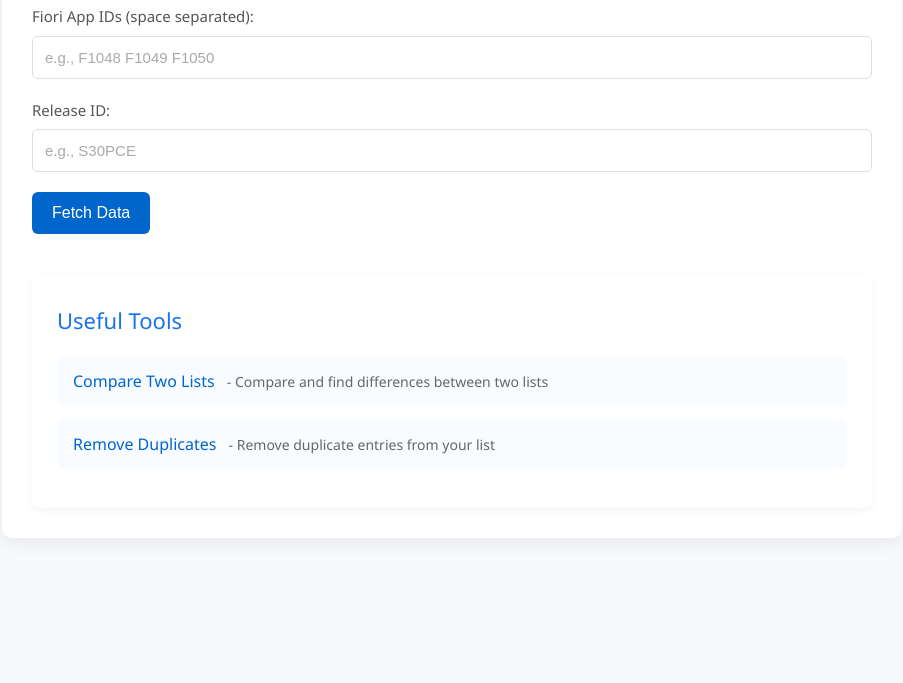
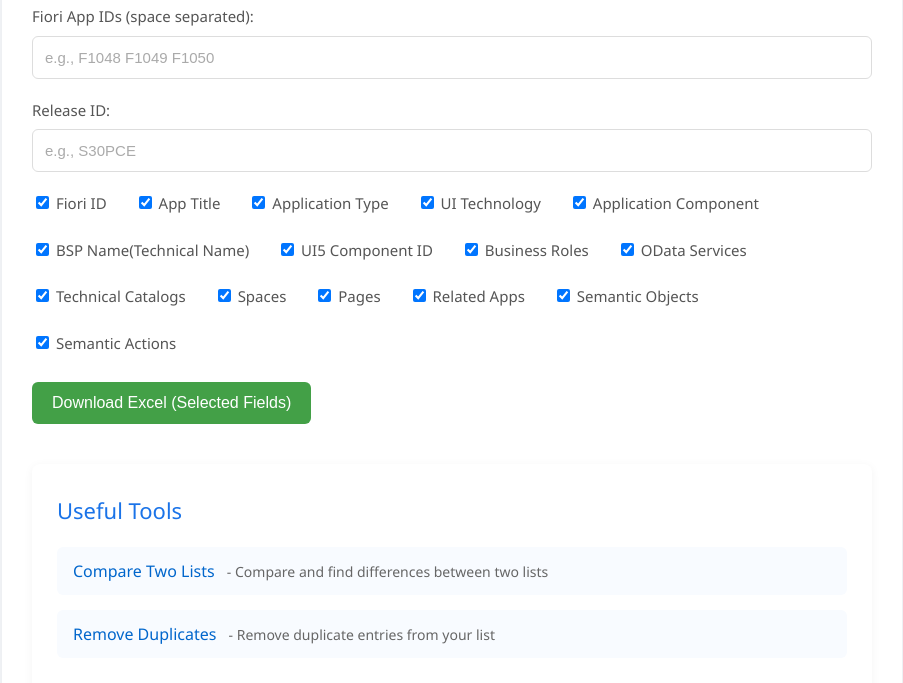
Before and after one commit to 2100031704Afroz/fiori2, a plain HTML site: page index.html in a window 1280 px wide. Shown: the part 117-800 px from the top of the page, without its empty margins (188-1091 px from the left). Drawn offline with Linux system fonts and the light colour scheme; a script that the page names is missing.

Commit message:
Added checkboxes

```diff
--- a/index.html
+++ b/index.html
@@ -412,7 +412,24 @@
             <label for="releaseId">Release ID:</label>
             <input type="text" id="releaseId" placeholder="e.g., S30PCE">
         </div>
-        <button id="fetchButton">Fetch Data</button>
+        <div id="fieldSelection" style="margin-bottom: 1em; display: flex; flex-wrap: wrap; gap: 16px;">
+            <label style="margin-right: 12px;"><input type="checkbox" class="excel-field" value="Fiori ID" checked> Fiori ID</label>
+            <label style="margin-right: 12px;"><input type="checkbox" class="excel-field" value="App Title" checked> App Title</label>
+            <label style="margin-right: 12px;"><input type="checkbox" class="excel-field" value="Application Type" checked> Application Type</label>
+            <label style="margin-right: 12px;"><input type="checkbox" class="excel-field" value="UI Technology" checked> UI Technology</label>
+            <label style="margin-right: 12px;"><input type="checkbox" class="excel-field" value="Application Component" checked> Application Component</label>
+            <label style="margin-right: 12px;"><input type="checkbox" class="excel-field" value="BSP Name" checked> BSP Name(Technical Name)</label>
+            <label style="margin-right: 12px;"><input type="checkbox" class="excel-field" value="UI5 Component ID" checked> UI5 Component ID</label>
+            <label style="margin-right: 12px;"><input type="checkbox" class="excel-field" value="Business Roles" checked> Business Roles</label>
+            <label style="margin-right: 12px;"><input type="checkbox" class="excel-field" value="OData Services" checked> OData Services</label>
+            <label style="margin-right: 12px;"><input type="checkbox" class="excel-field" value="Technical Catalogs" checked> Technical Catalogs</label>
+            <label style="margin-right: 12px;"><input type="checkbox" class="excel-field" value="Spaces" checked> Spaces</label>
+            <label style="margin-right: 12px;"><input type="checkbox" class="excel-field" value="Pages" checked> Pages</label>
+            <label style="margin-right: 12px;"><input type="checkbox" class="excel-field" value="Related Apps" checked> Related Apps</label>
+            <label style="margin-right: 12px;"><input type="checkbox" class="excel-field" value="Semantic Objects" checked> Semantic Objects</label>
+            <label style="margin-right: 12px;"><input type="checkbox" class="excel-field" value="Semantic Actions" checked> Semantic Actions</label>
+        </div>
+        <button id="customDownloadButton" class="download-btn" style="display: block; margin-bottom: 10px;">Download Excel (Selected Fields)</button>
 
         <div class="progress-container" id="progressContainer">
             <div class="progress-bar">
@@ -420,8 +437,6 @@
             </div>
             <div class="progress-text" id="progressText">Processing: 0%</div>
         </div>
-
-        <button id="downloadButton" class="download-btn">Download Excel</button>
 
         <div class="loading" id="loading">
             <p>Loading data, please wait...</p>
```
